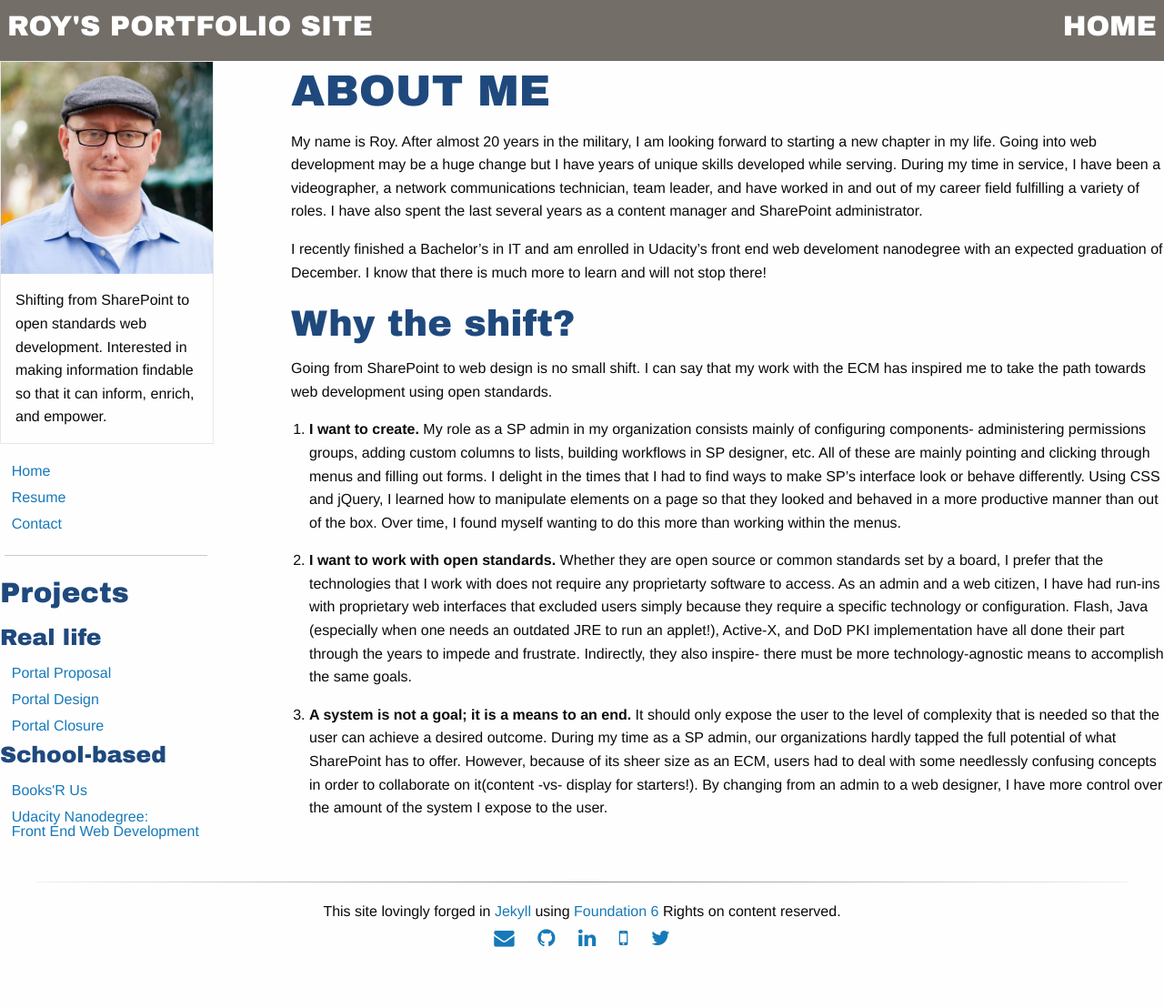
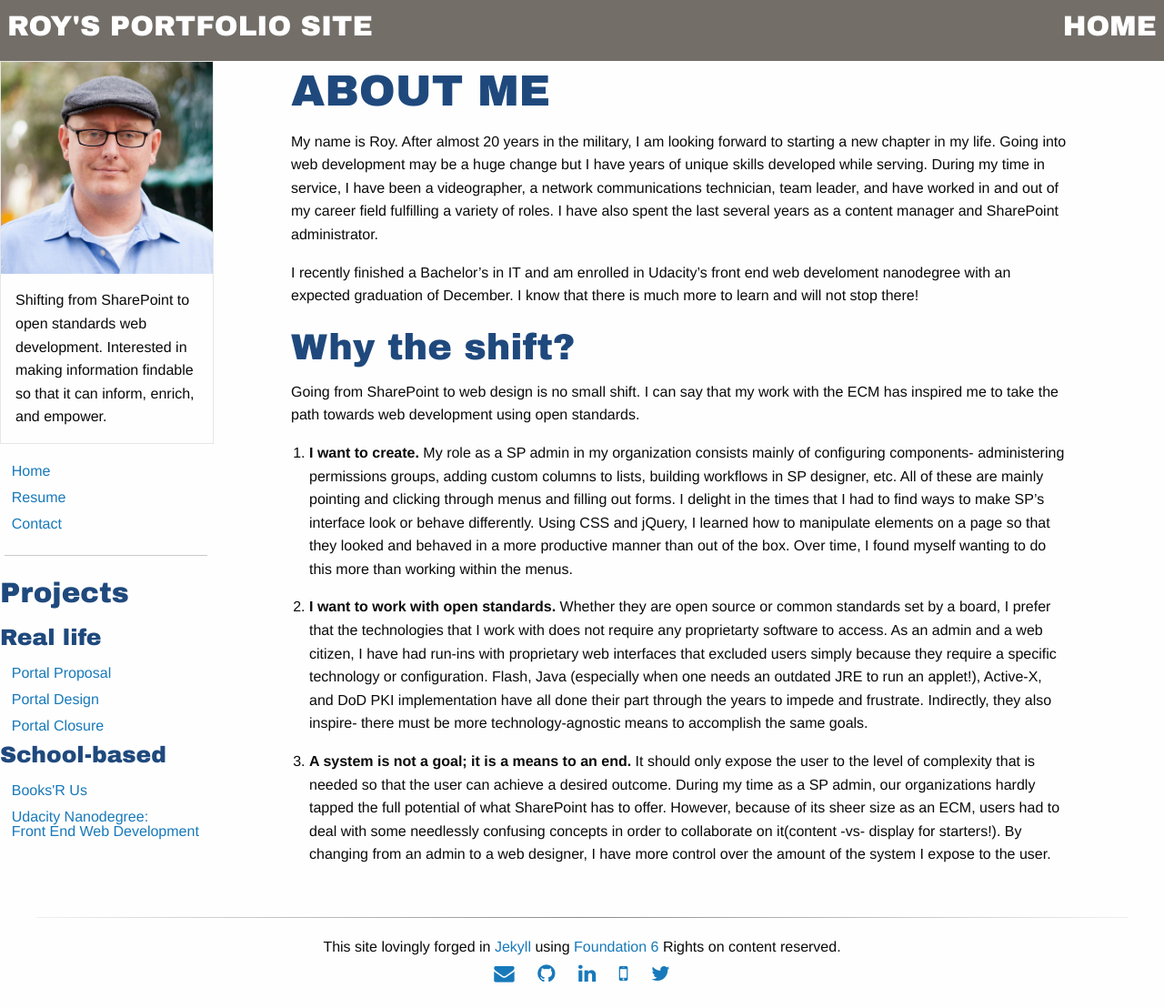
Before and after one commit to royemosby/roymosby.me, a Jekyll site: the page built from index.md, in a window 1280 px wide. Shown: the whole page at 91% size. Built offline with Jekyll 4.4.1, drawn with Linux system fonts in a browser that asks for light colours; before the commit the page ends 1069 px from its top, so only the background shows below that.

Commit message:
column size on page layout

```diff
--- a/_layouts/page.html
+++ b/_layouts/page.html
@@ -12,7 +12,7 @@
 <div class="grid-x">
   {% include sidebarMain.html %}
 
-  <div class= "small-12 medium-9 cell">
+  <div class= "small-12 medium-8 cell">
     {{ content }}
   </div>
 
```
